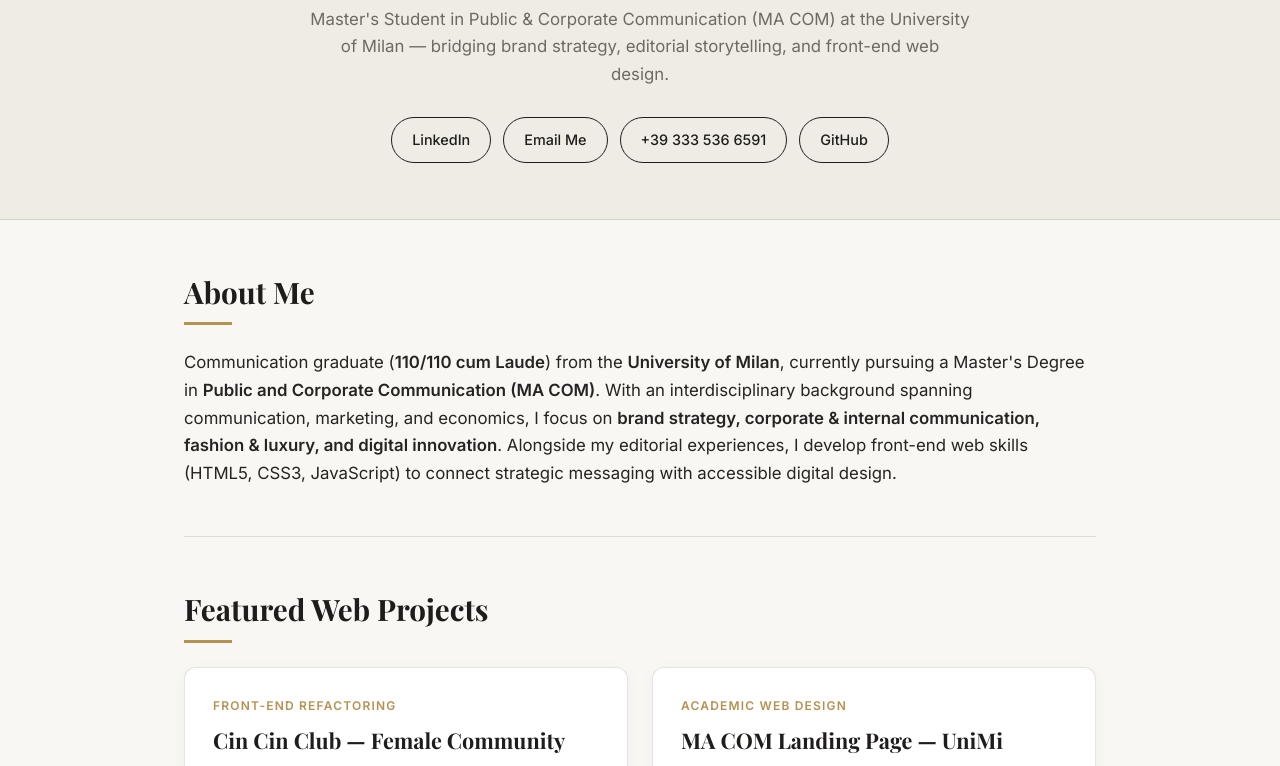
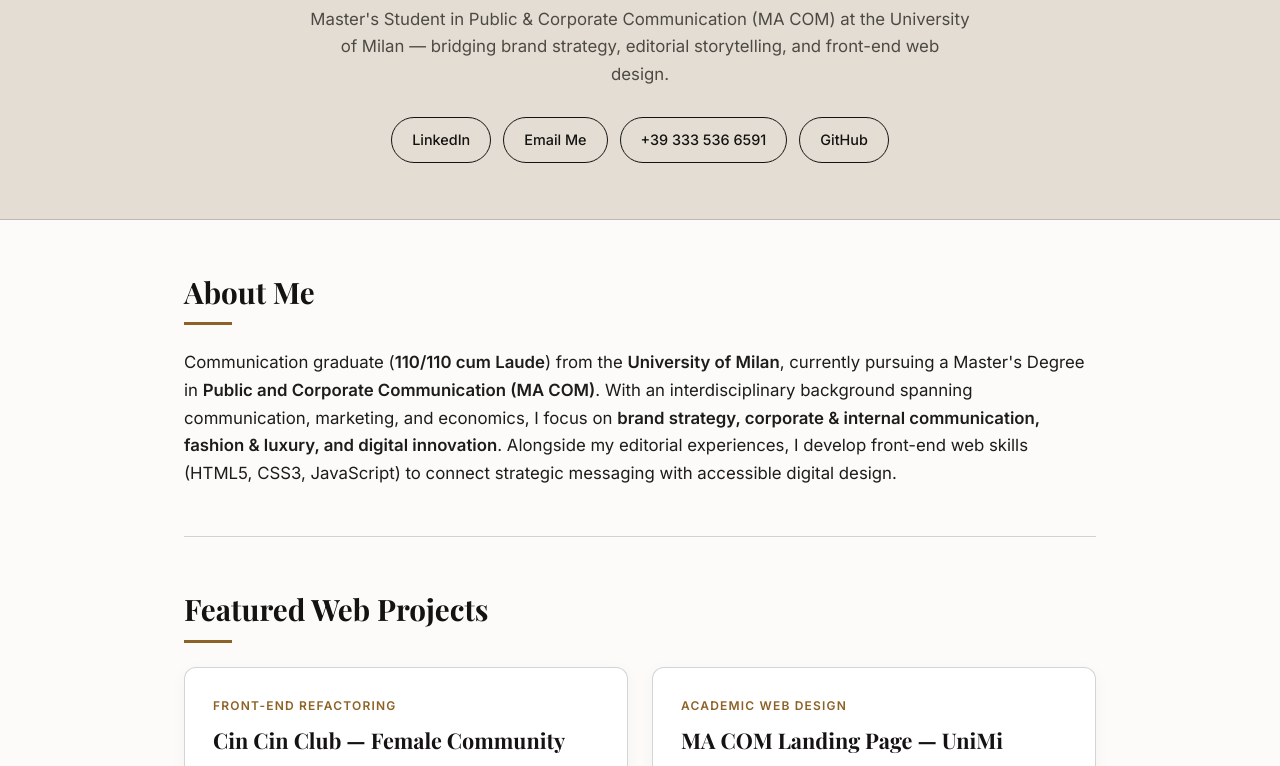
Before and after one commit to MATILDEPAOLANTONIO/MATILDEPAOLANTONIO.github.io, a plain HTML site: page index.html in a window 1280 px wide. Shown: the part 363-1129 px from the top of the page. Drawn offline with nearby package versions, Linux system fonts and the light colour scheme; a web font is replaced by a local one.

Commit message:
Refactor color variables in style.css
Updated color variables for improved theme consistency.

```diff
--- a/style.css
+++ b/style.css
@@ -1,12 +1,12 @@
 :root {
-  --color-primary: #1F1D1B;
-  --color-secondary: #B59252;
-  --color-tertiary: #EFECE6;
-  --color-bg: #F9F7F3;
+  --color-primary: #141312;
+  --color-secondary: #8C6226;
+  --color-tertiary: #E4DDD3;
+  --color-bg: #FCFBF9;
   --color-surface: #FFFFFF;
-  --color-text: #262422;
-  --color-muted: #6E6A63;
-  --border-subtle: rgba(31, 29, 27, 0.12);
+  --color-text: #1E1C1A;
+  --color-muted: #4D4944;
+  --border-subtle: rgba(20, 19, 18, 0.18);
 }
 
 * {
```
